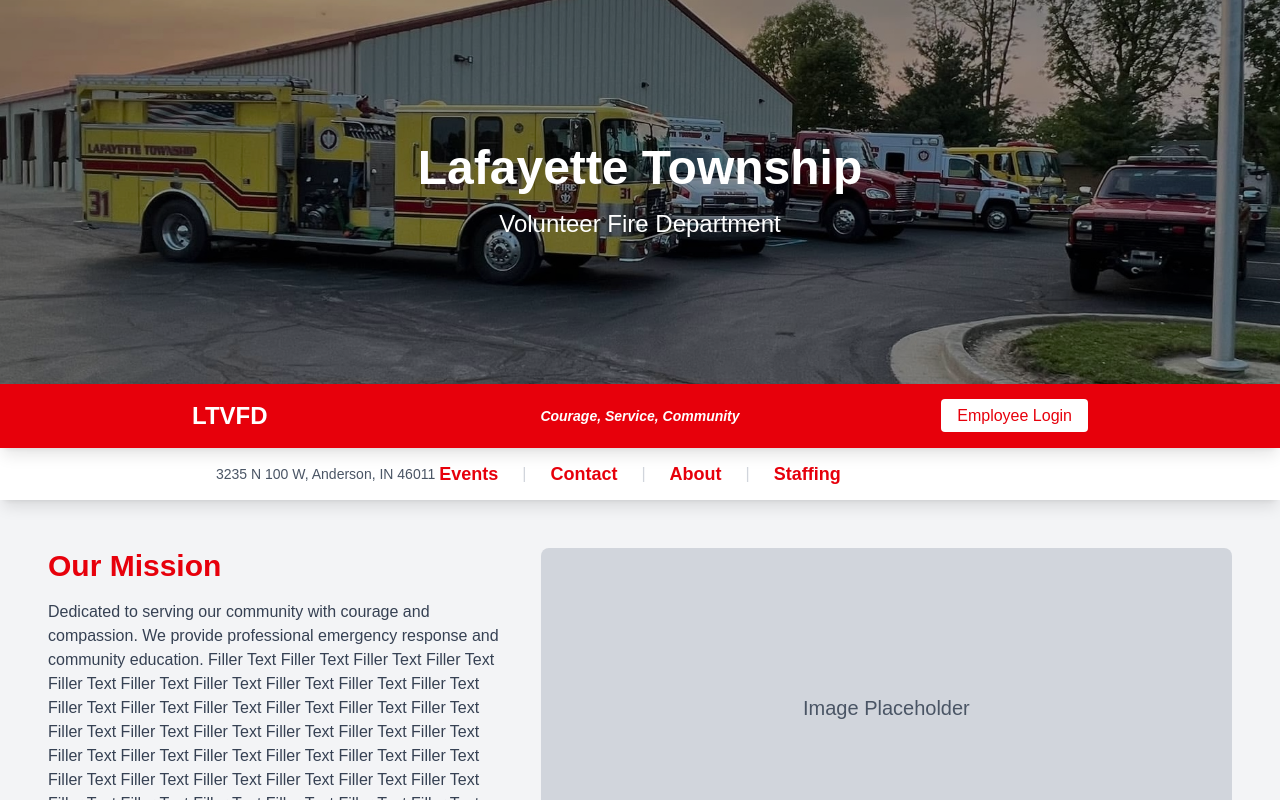
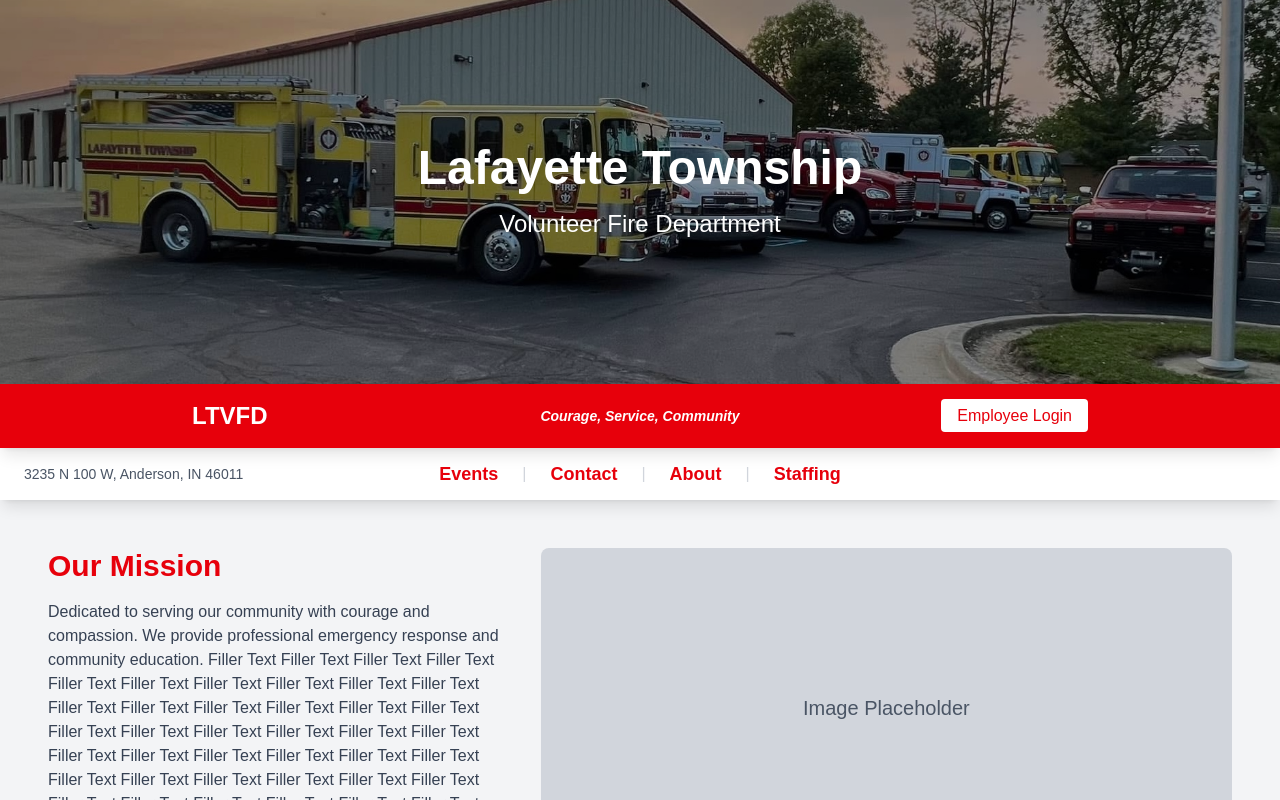
Before and after one commit to Neffster69/ltvfcd-website, a Next.js app: page / in a window 1280 px wide. Shown: the top 800 px of the page. Built offline with nearby package versions, Linux system fonts and the light colour scheme.

Commit message:
Move address to far left in navigation

```diff
--- a/app/page.tsx
+++ b/app/page.tsx
@@ -29,10 +29,12 @@ export default function Home() {
 
       {/* Sticky Navigation Bar */}
       <nav className="sticky top-16 z-40 w-full bg-white shadow-lg">
-        <div className="max-w-4xl mx-auto grid grid-cols-3 items-center gap-4 px-6 py-3">
-          <div className="text-left">
+        <div className="relative">
+          <div className="absolute left-6 top-1/2 transform -translate-y-1/2">
             <p className="text-sm text-gray-600">3235 N 100 W, Anderson, IN 46011</p>
           </div>
+          <div className="max-w-4xl mx-auto grid grid-cols-3 items-center gap-4 px-6 py-3">
+            <div></div>
             <div className="flex justify-center items-center gap-6">
               <Link href="/events" className="text-lg font-semibold text-red-600 hover:text-red-800 transition">Events</Link>
               <div className="text-gray-300">|</div>
@@ -44,6 +46,7 @@ export default function Home() {
             </div>
             <div className="text-right">
               {/* Placeholder for future content */}
+            </div>
           </div>
         </div>
       </nav>
```
Lines whose indentation alone changed are shown as unchanged.
